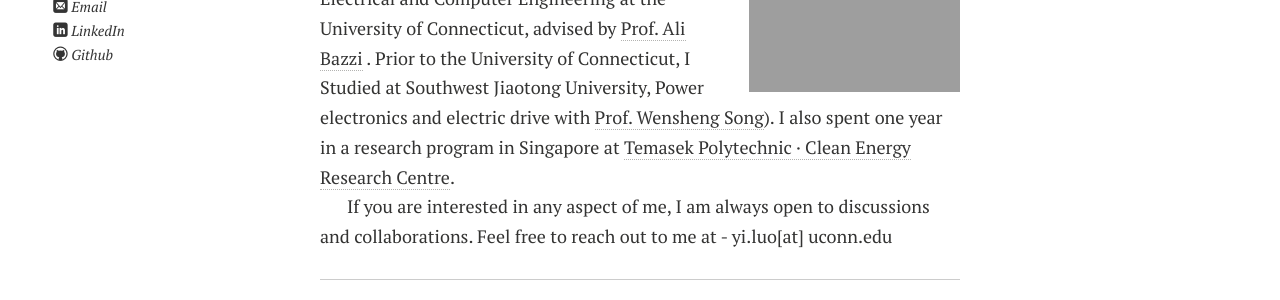
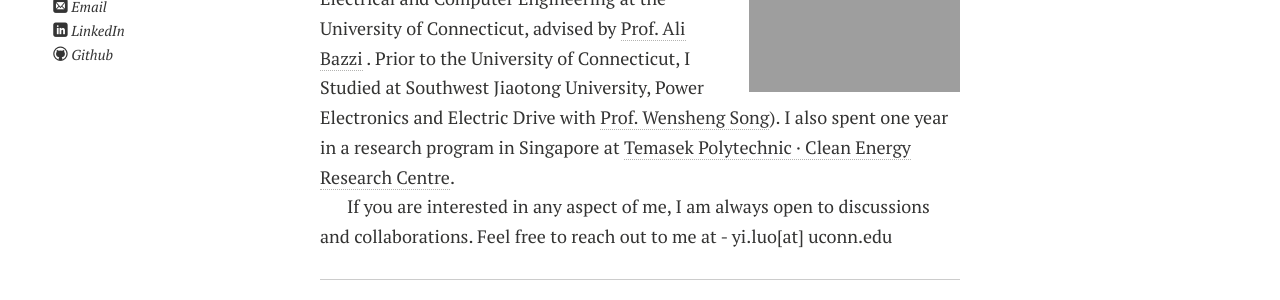
Before and after one commit to yisamu/yisamu.github.io, a Jekyll site: the page built from index.md, in a window 1280 px wide. Shown: the part 243-543 px from the top of the page. Built offline with Jekyll 4.4.1, drawn with Linux system fonts in a browser that asks for light colours; nearby versions of some CDN libraries; comment, search, counter and statistics services are not loaded; a style sheet for code colours, icons or effects is not loaded; our own code applies the rules of GitHub Pages for plain Markdown files.

```diff
--- a/index.md
+++ b/index.md
@@ -9,7 +9,7 @@ layout: page
 Here is **Yi Luo (罗意)**.<br>
 
 I am a graduate student in the Department of Electrical and Computer Engineering at the University of Connecticut, advised by <a href="https://pearl.engr.uconn.edu/about-ali-bazzi/">Prof. Ali Bazzi</a>
-. Prior to the University of Connecticut,  I Studied at Southwest Jiaotong University, Power electronics and electric drive with [Prof. Wensheng Song](https://faculty.swjtu.edu.cn/songwensheng/zh_CN/index.htm)). I also spent one year in a research program in Singapore at [Temasek Polytechnic · Clean Energy Research Centre](https://www.tp.edu.sg/research-and-industry/centres-of-excellence/centres-under-school-of-engineering/clean-energy-research-centre-cerc.html).
+. Prior to the University of Connecticut,  I Studied at Southwest Jiaotong University, Power Electronics and Electric Drive with [Prof. Wensheng Song](https://faculty.swjtu.edu.cn/songwensheng/zh_CN/index.htm)). I also spent one year in a research program in Singapore at [Temasek Polytechnic · Clean Energy Research Centre](https://www.tp.edu.sg/research-and-industry/centres-of-excellence/centres-under-school-of-engineering/clean-energy-research-centre-cerc.html).
 
 If you are interested in any aspect of me, I am always open to discussions and collaborations. Feel free to reach out to me at - yi.luo[at] uconn.edu
 
```
